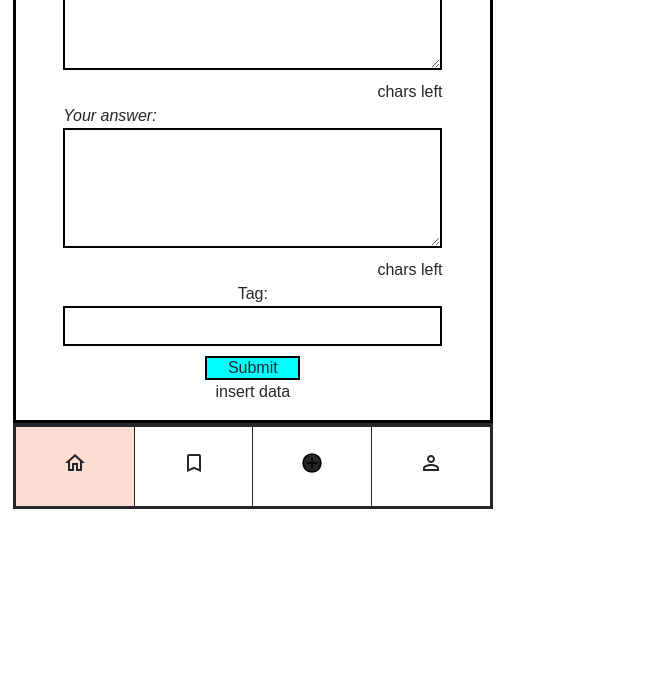
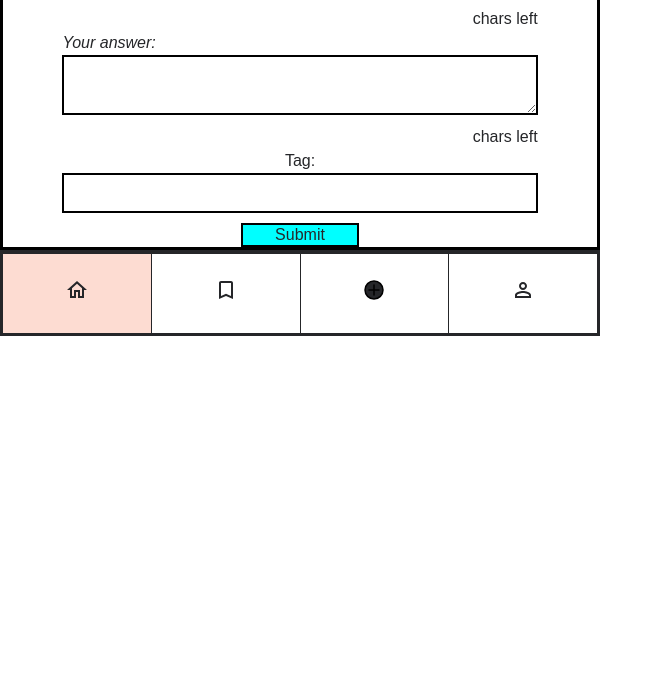
Before and after one commit to rabe200/quizRecap-2023-02-23, a website: page form.html in a window 1280 px wide. Shown: the part 140-826 px from the top of the page, without its empty margins (0-663 px from the left). After the commit the page ends 800 px from the top, so only its background shows below. Drawn offline with Linux system fonts and the light colour scheme.

Commit message:
added unsaved files

```diff
--- a/components/card/card.css
+++ b/components/card/card.css
@@ -1,10 +1,10 @@
 .cardList {
-  display: flex;
+  /* display: flex;
   flex-direction: column;
   align-items: center;
   justify-content: center;
   position: absolute;
-  bottom: 0;
+  bottom: 0; */
 }
 
 .card {
--- a/components/form/form.css
+++ b/components/form/form.css
@@ -1,26 +1,21 @@
 * {box-sizing: border-box;}
 
 .form_body {
-    height: 600px;
-    width: 600px;
-    /* border: 11px orange solid; */
+    height: 480px;
+    width: 320px;
     position: relative;
-    margin: 1%;
-    min-height: 500px;
-}
+    }
 
 .formular_container {
    display: block;
    flex-direction: column;
    align-items: center;
-   /* border: 1px solid; */
    position: relative;
-   width: 80%;
-   height: 500px;
+   width: 100%;
+
 
 }
 .counter {
-    /* background-color: aqua; */
     display: block;
     height: 10px;
     width: 80%;
@@ -54,8 +49,7 @@ text-align: right;
     display: block;
     background-color: transparent;
     width: 80%;
-    height: 120px;
-    min-height: 20px;
+    height: 60px;
     border: 2px black solid;
     font-size: 2rem;
 }
--- a/form.html
+++ b/form.html
@@ -56,7 +56,6 @@
                     Submit
             </button>
         <ul data-js="formUL">
-          insert data
         </ul>
 
         </form>
```
